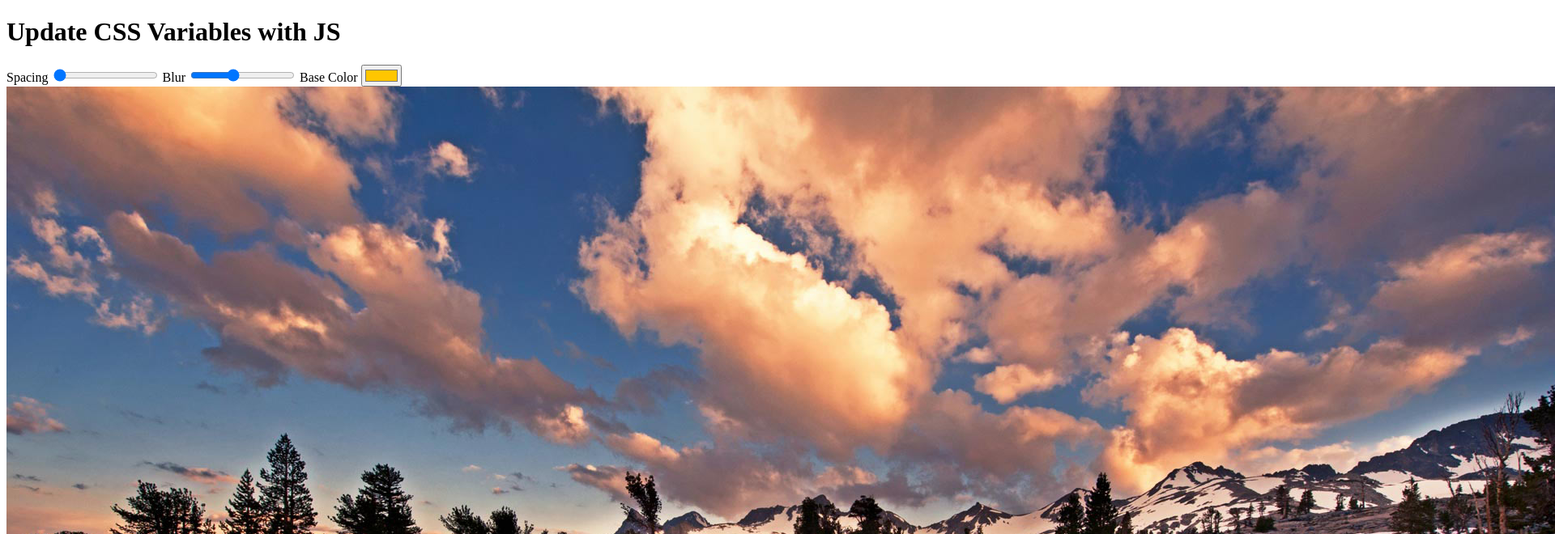
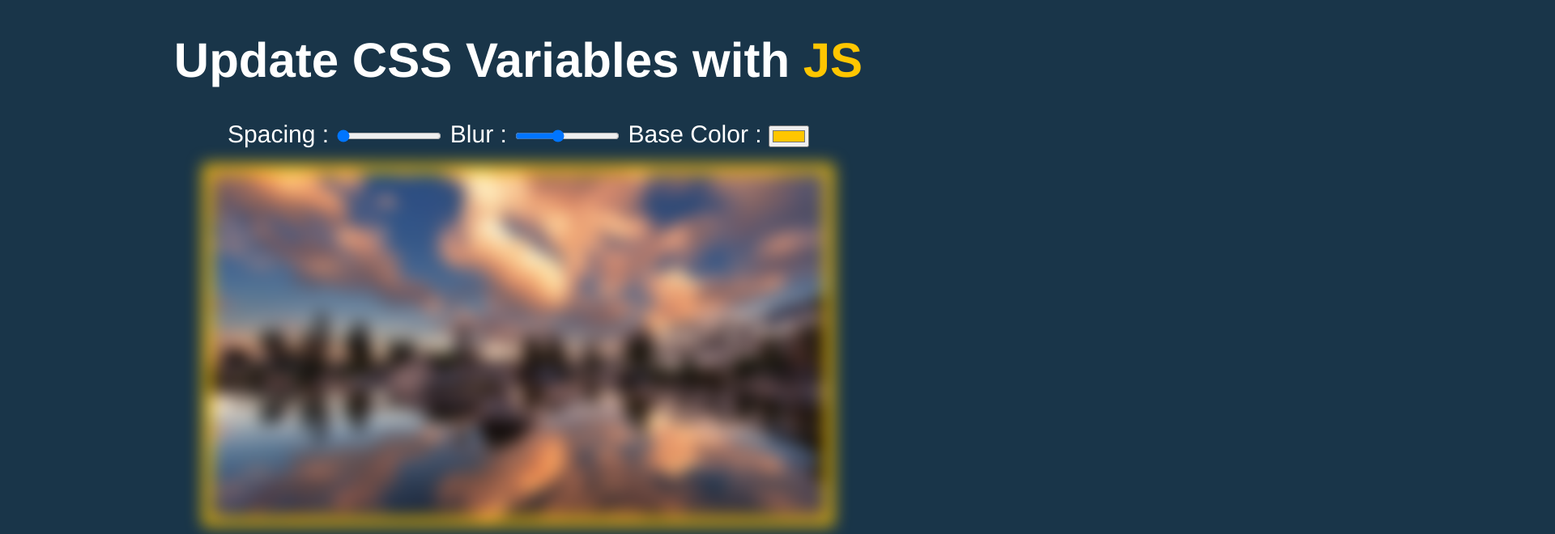
Before and after one commit to limunosekai/css-variables, a plain HTML site: page index.html in a window 1280 px wide. Shown: the top 660 px of the page at 81% size, 1920 px wide, since content can reach past the window. Drawn offline with Linux system fonts and the light colour scheme.

Commit message:
End CSS Mark-up

```diff
--- a/assets/css/style.css
+++ b/assets/css/style.css
@@ -0,0 +1,33 @@
+:root {
+  --base: #ffc600;
+  --spacing: 10px;
+  --blur: 10px;
+}
+
+img {
+  padding: var(--spacing);
+  background: var(--base);
+  width: 60%;
+  height: 60%;
+  filter: blur(var(--blur));
+}
+
+.titleColor {
+  color: var(--base);
+}
+
+body {
+  text-align: center;
+}
+
+body {
+  background-color: #193549;
+  color: white;
+  font-family: 'helvetica neue', sans-serif;
+  font-weight: 100;
+  font-size: 30px;
+}
+
+.controls {
+  padding-bottom: 20px;
+}
--- a/index.html
+++ b/index.html
@@ -9,15 +9,15 @@
 </head>
 <body>
   <header>
-    <h1>Update CSS Variables with JS</h1>
+    <h1>Update CSS Variables with <span class="titleColor">JS</span></h1>
   </header>
   <section>
     <div class="controls">
-      <label for="spacing">Spacing</label>
+      <label for="spacing">Spacing : </label>
       <input type="range" name="spacing" min="10" max="200" value="10" data-sizing="px">
-      <label for="blur">Blur</label>
+      <label for="blur">Blur : </label>
       <input type="range" name="blur" min="0" max="25" value="10" data-sizing="px">
-      <label for="base">Base Color</label>
+      <label for="base">Base Color : </label>
       <input type="color" name="base" value="#ffc600">
     </div>
   </section>
```
